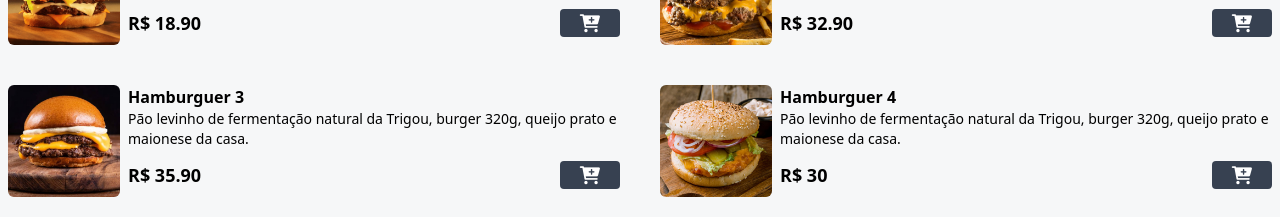
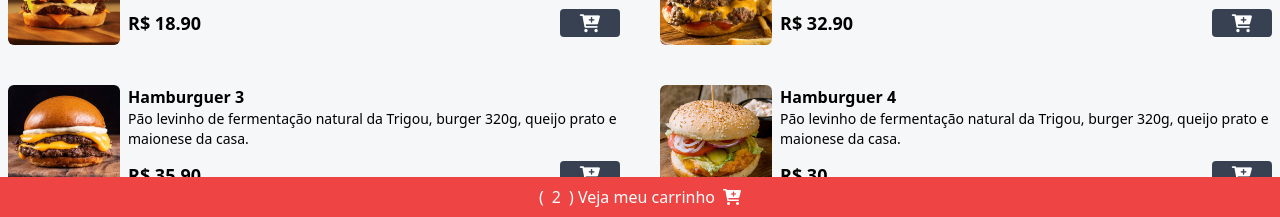
Before and after one commit to giovaniCheloni/cardapio, a website: page index.html in a window 1280 px wide. Shown: the part 583-800 px from the top of the page. Drawn offline with Linux system fonts and the light colour scheme.

Commit message:
Adição do "Footer"

```diff
--- a/index.html
+++ b/index.html
@@ -182,6 +182,7 @@
                     </div>
                 </div>
             </div>
+            <!--FIM BEBIDAS ITEM 1-->
 
              <!--BEBIDA ITEM 2-->
              <div class="flex gap-2 w-full">
@@ -206,6 +207,7 @@
                     </div>
                 </div>
             </div>
+            <!--FIM BEBIDAS ITEM 2-->
 
         </div>
         <!--FIM GRID BEBIDAS-->
@@ -213,6 +215,25 @@
     </div>
     <!--FIM MENU-->
 
+    <!--MODAL CART-->
+    <div>
+
+    </div>
+    <!--FIM MODAL CART-->
+
+    <!--BUTTON CART FOOTER-->
+    <footer class="w-full bg-red-500 py-2 fixed bottom-0 z-40 flex items-center justify-center">
+        <button
+            class="flex items-center gap-2 text-white"
+            id="cart-count">
+
+            (<span id="cart-count">2</span>)
+            Veja meu carrinho
+            <i class="fa fa-cart-plus tex-lg text-white"></i>
+        </button>
+    </footer>
+    <!--FIM BUTTON CART FOOTER-->
+
 
 </body>
 </html>
```
Also changed, not shown: styles/output.css.
